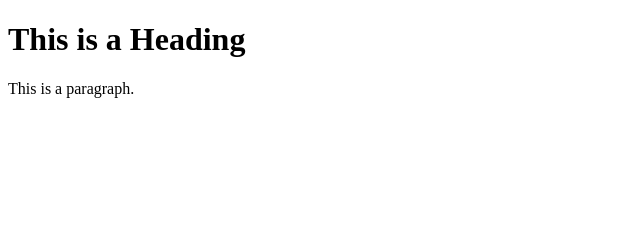
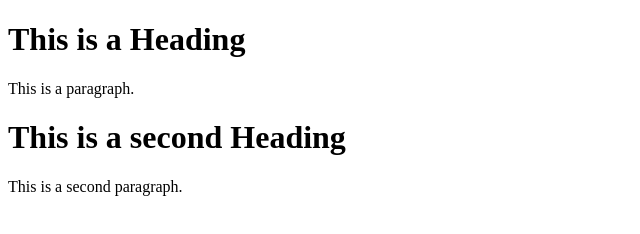
Before and after one commit to pravalika08/Demorepo260423, a plain HTML site: page index.html in a window 1280 px wide. Shown: the whole page, without its empty margins (0-640 px from the left). Drawn offline with Linux system fonts and the light colour scheme.

Commit message:
upload index page

```diff
--- a/index.html
+++ b/index.html
@@ -8,5 +8,7 @@
 <h1>This is a Heading</h1>
 <p>This is a paragraph.</p>
 
+<h1>This is a second Heading</h1>
+<p>This is a second paragraph.</p>
 </body>
 </html>
```
